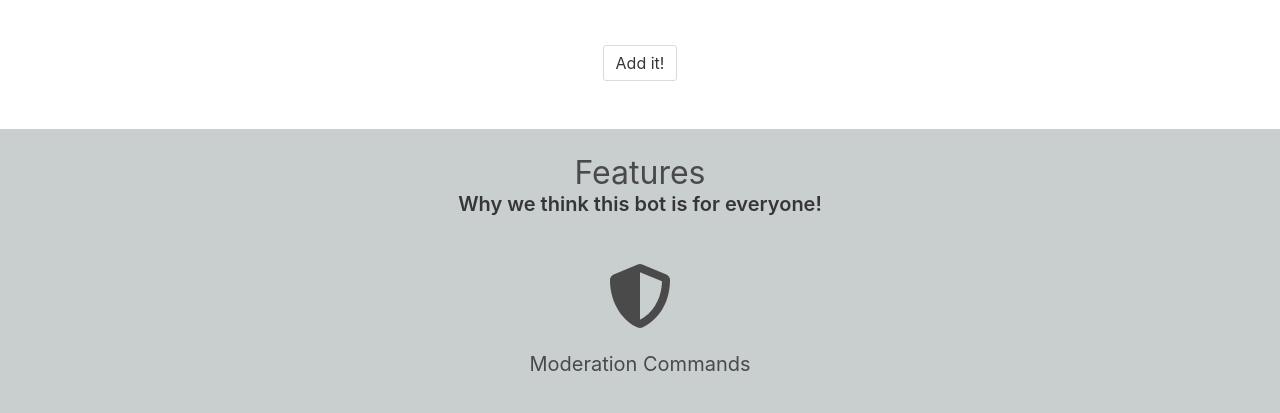
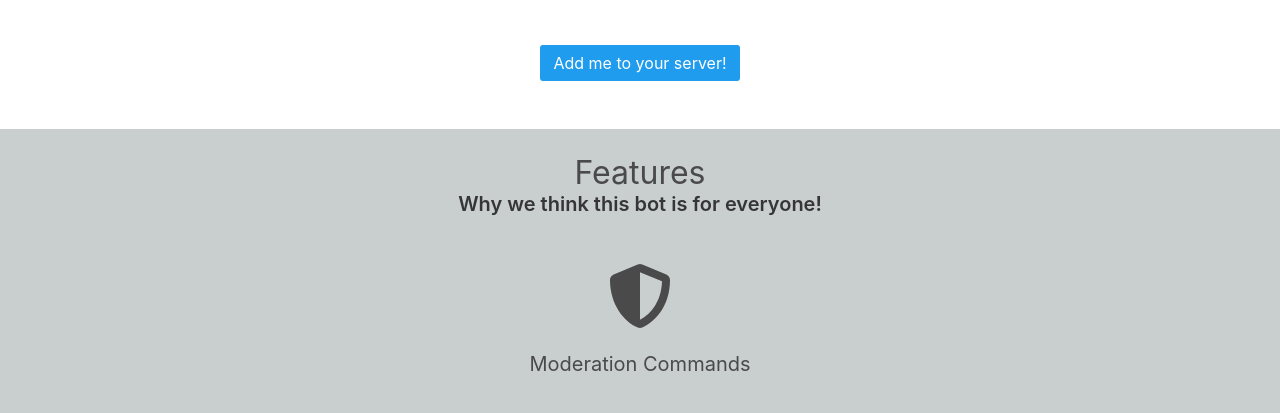
Before and after one commit to ttgprotect/ttgprotect.github.io, a plain HTML site: page index.html in a window 1280 px wide. Shown: the part 387-800 px from the top of the page. Drawn offline with Linux system fonts and the light colour scheme.

Commit message:
Good Stuff

```diff
--- a/index.html
+++ b/index.html
@@ -46,7 +46,7 @@
             <h1 class="title is-2">TTGProtect</h1>
             <p class="subtitle">A discord moderation bot for @everyone</p>
             <br>
-            <a class="button" href="add.html">Add it!</a>
+            <a class="button is-info" href="add.html">Add me to your server!</a>
         </section>
         <br>
         <br>
```
